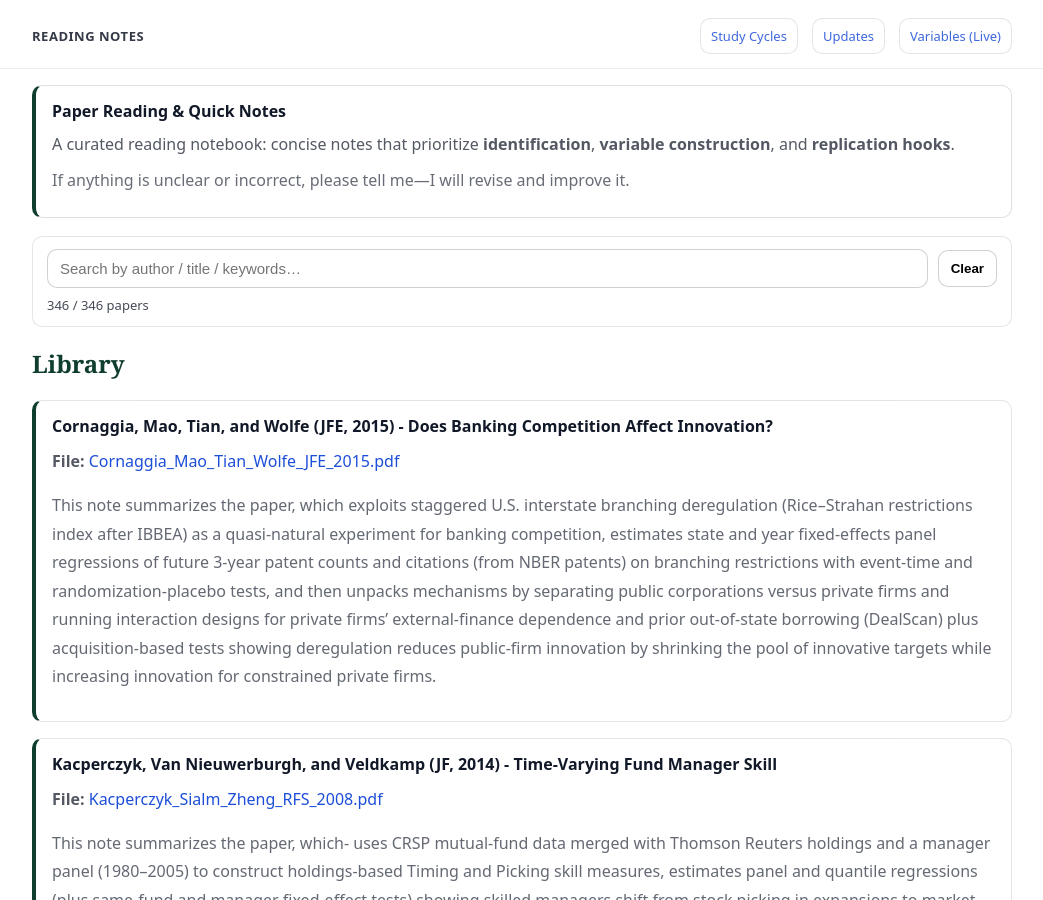
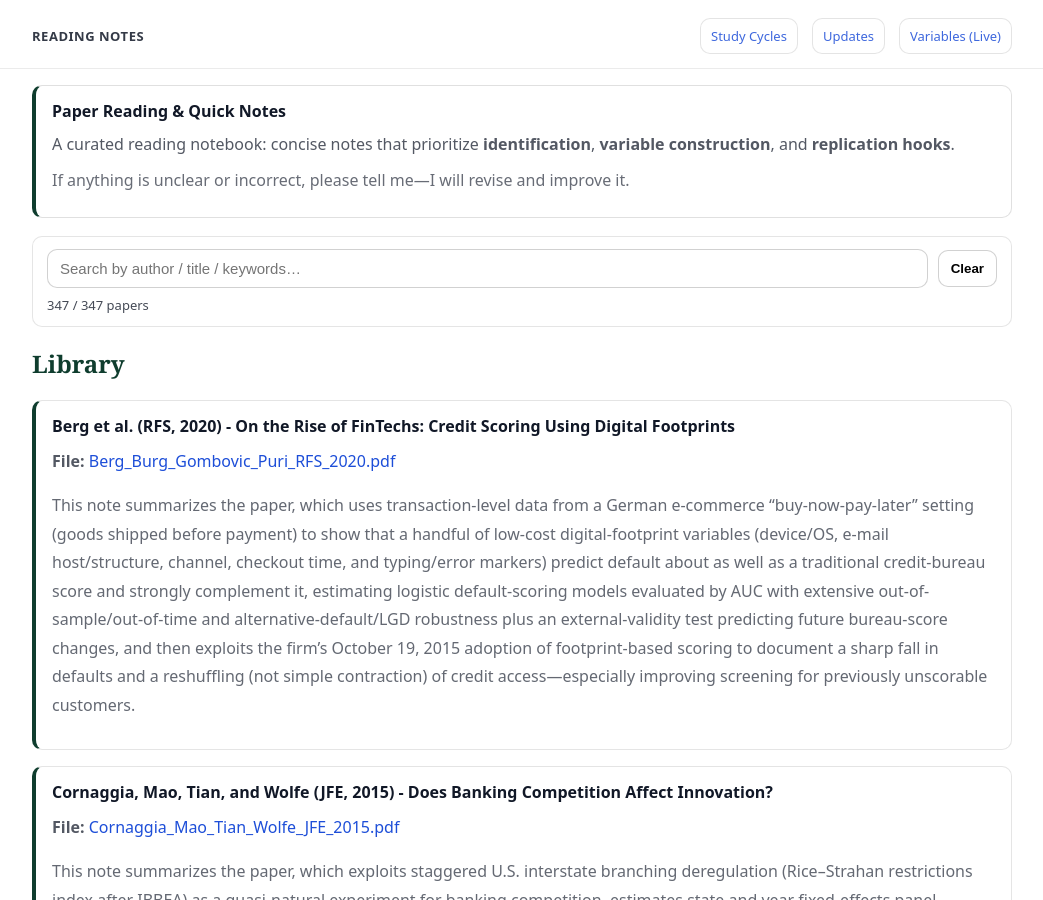
Before and after one commit to yaxinzn/study-archive, a Jekyll site: the page built from reading/index.md, in a window 1280 px wide and 900 px high. Shown: the whole window, without its empty margins (118-1161 px from the left). Built offline with Jekyll 4.4.1, drawn with Linux system fonts in a browser that asks for light colours.

Commit message:
Reading: add/update Berg_Burg_Gombovic_Puri_RFS_2020.pdf

```diff
--- a/_data/reading.yml
+++ b/_data/reading.yml
@@ -1,3 +1,7 @@
+- title: "Berg et al. (RFS, 2020) - On the Rise of FinTechs: Credit Scoring Using Digital Footprints"
+  file: "Berg_Burg_Gombovic_Puri_RFS_2020.pdf"
+  desc: "This note summarizes the paper, which uses transaction-level data from a German e-commerce “buy-now-pay-later” setting (goods shipped before payment) to show that a handful of low-cost digital-footprint variables (device/OS, e-mail host/structure, channel, checkout time, and typing/error markers) predict default about as well as a traditional credit-bureau score and strongly complement it, estimating logistic default-scoring models evaluated by AUC with extensive out-of-sample/out-of-time and alternative-default/LGD robustness plus an external-validity test predicting future bureau-score changes, and then exploits the firm’s October 19, 2015 adoption of footprint-based scoring to document a sharp fall in defaults and a reshuffling (not simple contraction) of credit access—especially improving screening for previously unscorable customers."
+
 - title: "Cornaggia, Mao, Tian, and Wolfe (JFE, 2015) - Does Banking Competition Affect Innovation?"
   file: "Cornaggia_Mao_Tian_Wolfe_JFE_2015.pdf"
   desc: "This note summarizes the paper, which exploits staggered U.S. interstate branching deregulation (Rice–Strahan restrictions index after IBBEA) as a quasi-natural experiment for banking competition, estimates state and year fixed-effects panel regressions of future 3-year patent counts and citations (from NBER patents) on branching restrictions with event-time and randomization-placebo tests, and then unpacks mechanisms by separating public corporations versus private firms and running interaction designs for private firms’ external-finance dependence and prior out-of-state borrowing (DealScan) plus acquisition-based tests showing deregulation reduces public-firm innovation by shrinking the pool of innovative targets while increasing innovation for constrained private firms."
```
Also changed, not shown: 1 other file.
